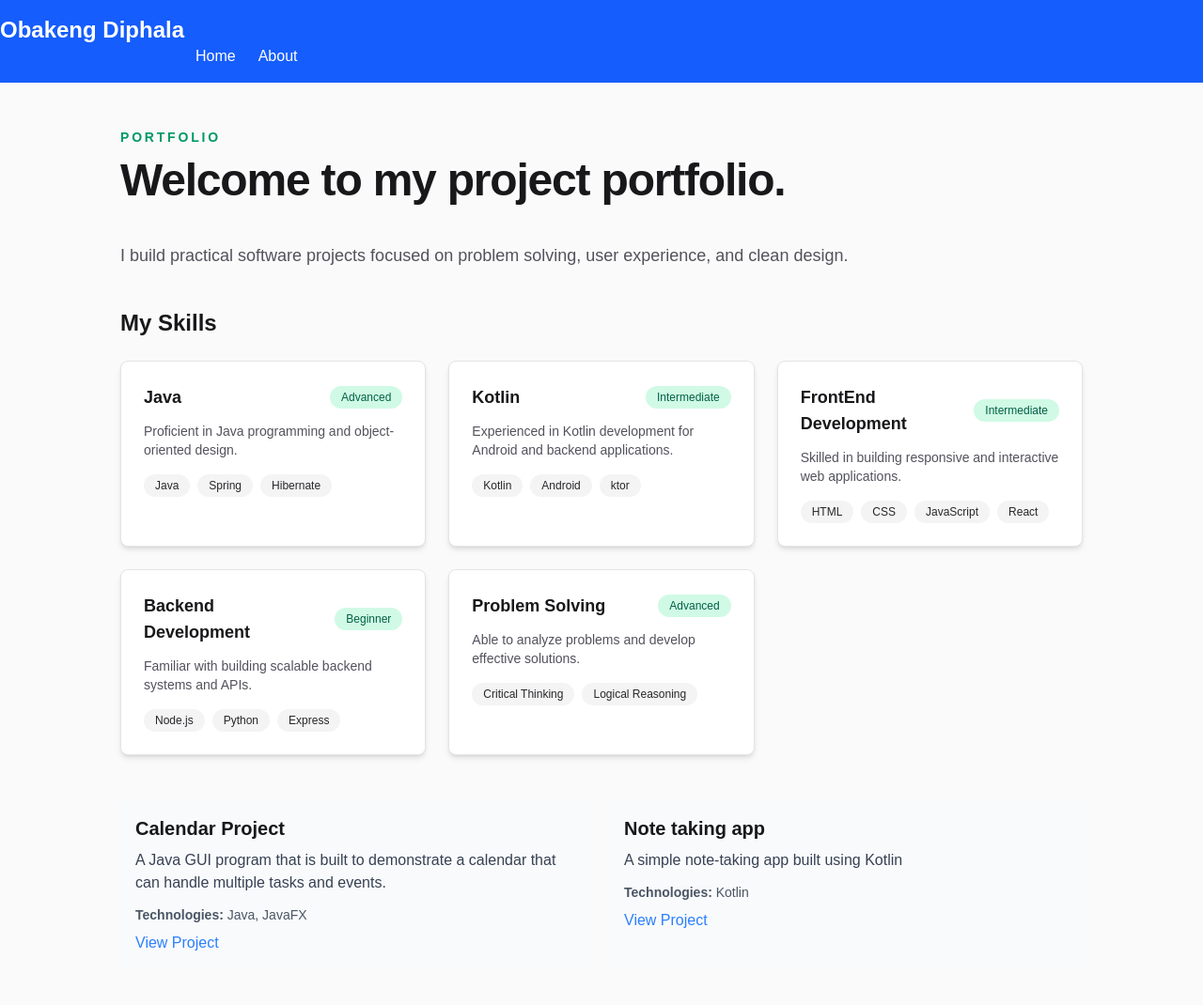
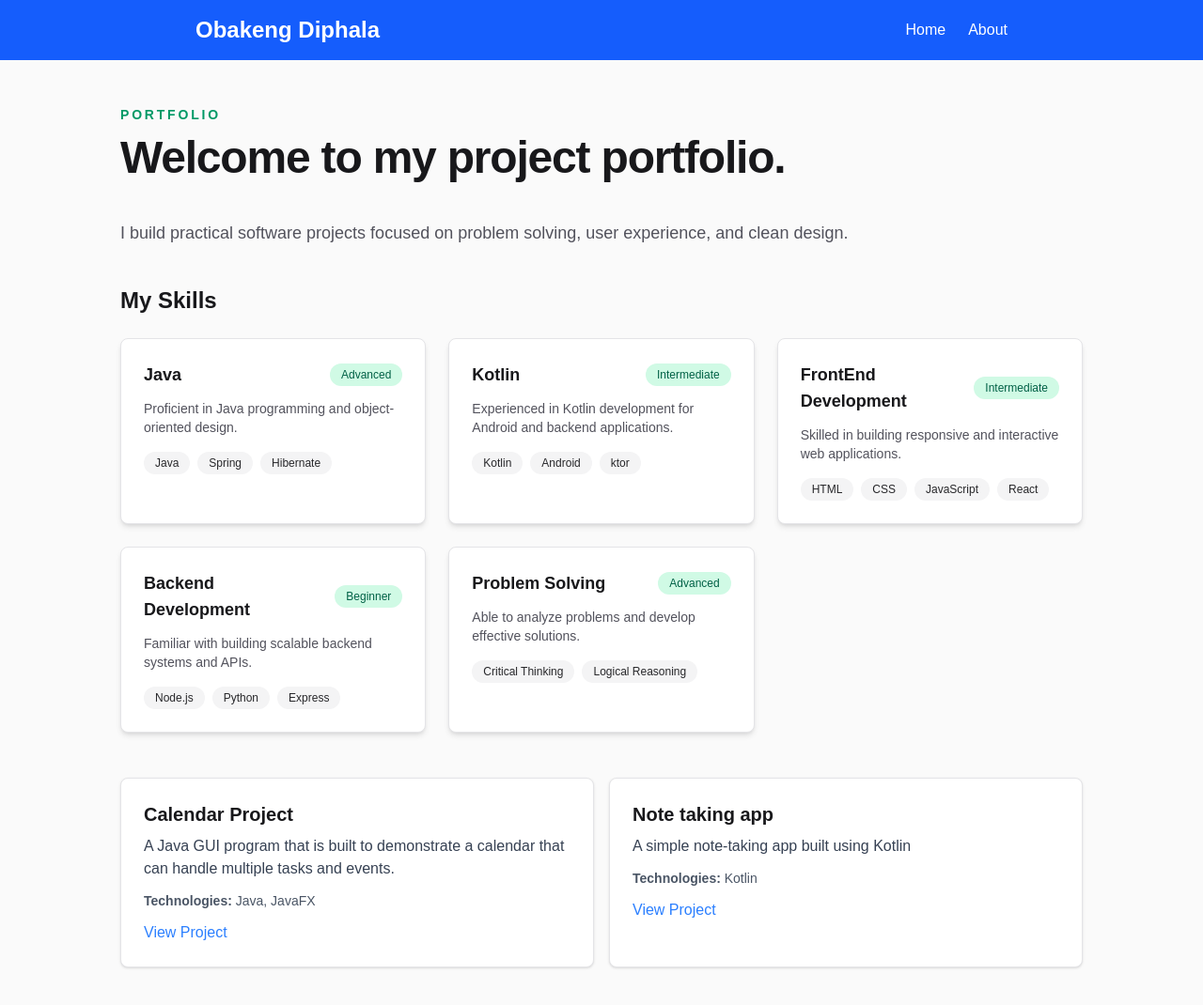
Before and after one commit to byui-dev/wdd430-portfolio, a Next.js app: page / in a window 1280 px wide. Shown: the top 1070 px of the page at 94% size. Built offline with nearby package versions, Linux system fonts and the light colour scheme.

Commit message:
Restyle Header.tsx and ProjectCard.tsx

```diff
--- a/components/Header.tsx
+++ b/components/Header.tsx
@@ -3,19 +3,22 @@ import Link from "next/link";
 export default function Header() {
   return (
     <header className="bg-blue-600 text-white py-4 shadow-md">
+      <div className="max-w-4xl mx-auto px-4 flex justify-between items-center">
         <div id="header-title" className="text-2xl font-bold">
           Obakeng Diphala
         </div>
-      <nav className="max-w-4xl mx-auto px-4 flex justify-between items-center">
+
+        <nav>
           <ul className="flex gap-6">
             <li>
               <Link href="/">Home</Link>
             </li>
             <li>
-            <Link href="/">About</Link>
+              <Link href="/about">About</Link>
             </li>
           </ul>
         </nav>
+      </div>
     </header>
   );
 }
--- a/components/ProjectCard.tsx
+++ b/components/ProjectCard.tsx
@@ -5,17 +5,30 @@ interface ProjectCardProps {
   link?: string;
 }
 
-export default function ProjectCard({ title, description, technologies, link }: ProjectCardProps) {
+export default function ProjectCard({
+  title,
+  description,
+  technologies,
+  link,
+}: ProjectCardProps) {
   return (
-    <article className="p-4 border-1-4 border-blue-600 bg-gray-50 rounded">
+    <article className="rounded-lg border border-zinc-200 bg-white p-6 shadow-sm">
       <h3 className="text-xl font-bold mb-2">{title}</h3>
       <p className="text-gray-700 mb-3">{description}</p>
       <p className="text-sm text-gray-600">
-              <strong>Technologies:</strong> {technologies.join(', ')}
+        <strong>Technologies:</strong> {technologies.join(", ")}
       </p>
+
       {link && (
-            <p className="mt-2">
-          <a href={link} target="_blank" rel="noopener noreferrer" className="text-blue-500 hover:underline">View Project</a>
+        <p className="mt-3">
+          <a
+            href={link}
+            target="_blank"
+            rel="noopener noreferrer"
+            className="text-blue-500 hover:underline"
+          >
+            View Project
+          </a>
         </p>
       )}
     </article>
```
Lines whose indentation alone changed are shown as unchanged.
